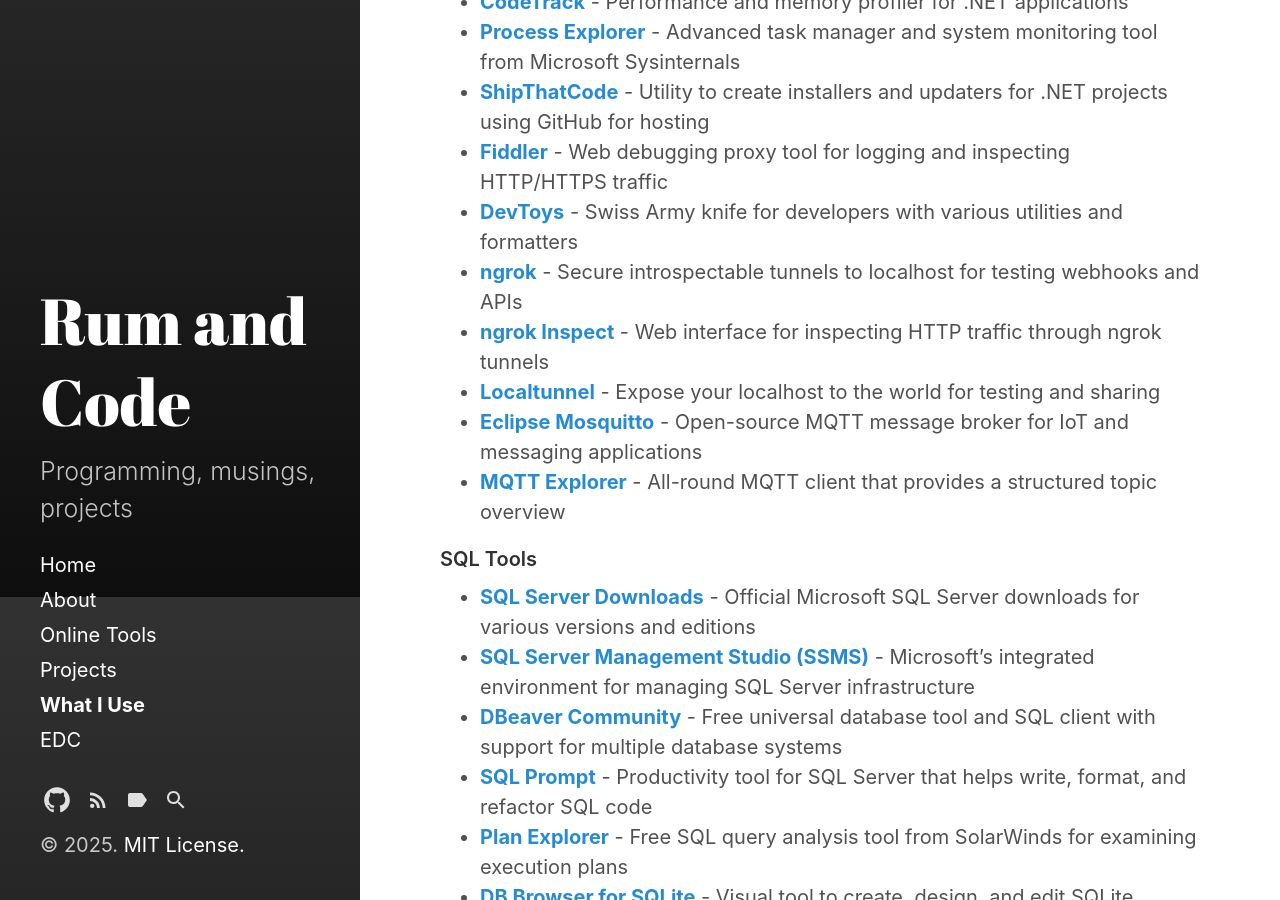
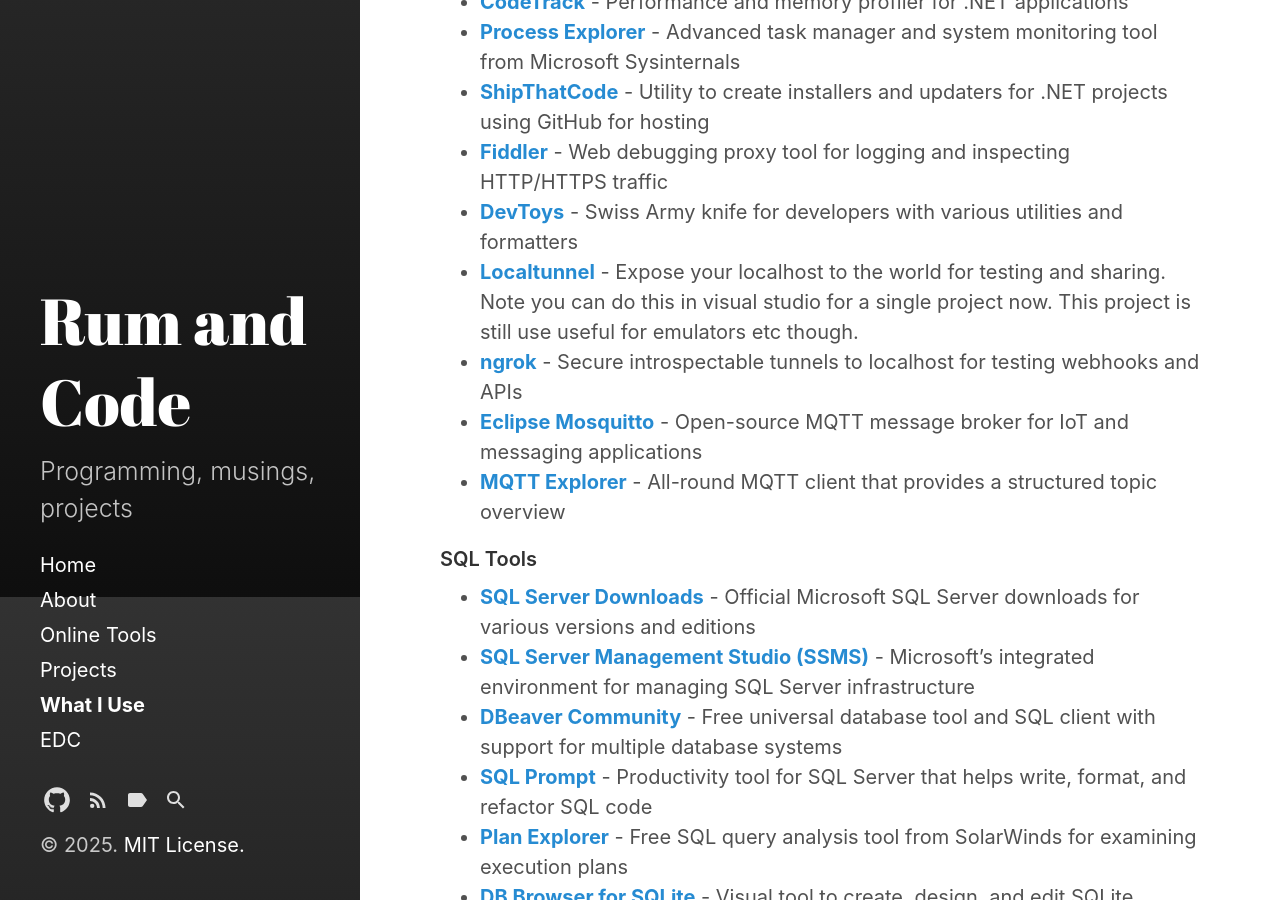
Before and after one commit to Echostorm44/echostorm44.github.io, a Jekyll site: the page built from category/WhatIUse.md, in a window 1280 px wide and 900 px high, scrolled down 3903 px. Built offline with Jekyll 4.4.1, drawn with Linux system fonts in a browser that asks for light colours.

Commit message:
Update workspace layout and tool documentation
Reorganized document layout files to reflect changes in the workspace:
- Added `2025-09-07-rant.md` to `_posts` directory.
- Swapped `WhatIUse.md` and `OnlineTools.md` in `category`.
- Removed `Projects.md` from `category`.
- Updated metadata, indices, and `SelectedChildIndex`.

Updated `WhatIUse.md`:
- Removed `ngrok Inspect` and `Localtunnel`.
- Added `Eclipse Mosquitto` and `MQTT Explorer`.

Modified `.wsuo` binary file (details unknown).

```diff
--- a/category/WhatIUse.md
+++ b/category/WhatIUse.md
@@ -90,9 +90,8 @@ This is my collection of essential software and tools for setting up new systems
 - **[ShipThatCode](https://github.com/Echostorm44/ShipThatCode)** - Utility to create installers and updaters for .NET projects using GitHub for hosting
 - **[Fiddler](https://www.telerik.com/download/fiddler)** - Web debugging proxy tool for logging and inspecting HTTP/HTTPS traffic
 - **[DevToys](https://github.com/veler/DevToys)** - Swiss Army knife for developers with various utilities and formatters
+- **[Localtunnel](https://localtunnel.github.io/www/)** - Expose your localhost to the world for testing and sharing.  Note you can do this in visual studio for a single project now.  This project is still use useful for emulators etc though.
 - **[ngrok](https://ngrok.com/)** - Secure introspectable tunnels to localhost for testing webhooks and APIs
-- **[ngrok Inspect](http://localhost:4040/inspect/http)** - Web interface for inspecting HTTP traffic through ngrok tunnels
-- **[Localtunnel](https://localtunnel.github.io/www/)** - Expose your localhost to the world for testing and sharing
 - **[Eclipse Mosquitto](https://mosquitto.org/download/)** - Open-source MQTT message broker for IoT and messaging applications
 - **[MQTT Explorer](https://mqtt-explorer.com/)** - All-round MQTT client that provides a structured topic overview
 
```
